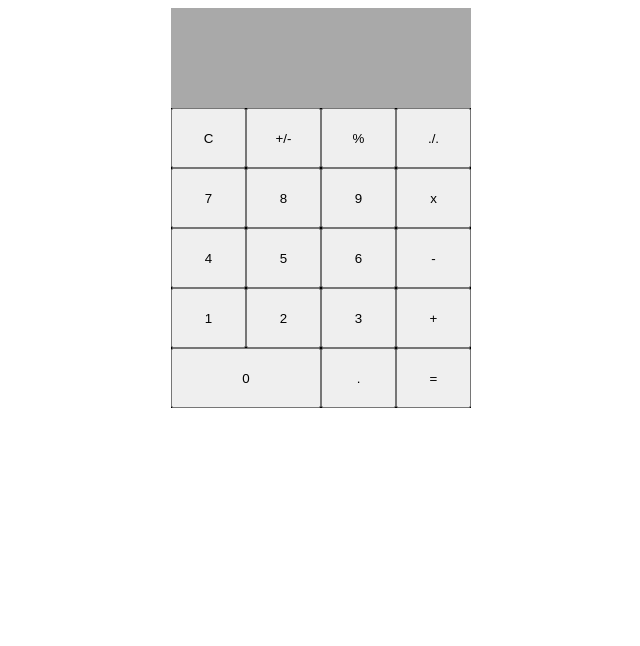
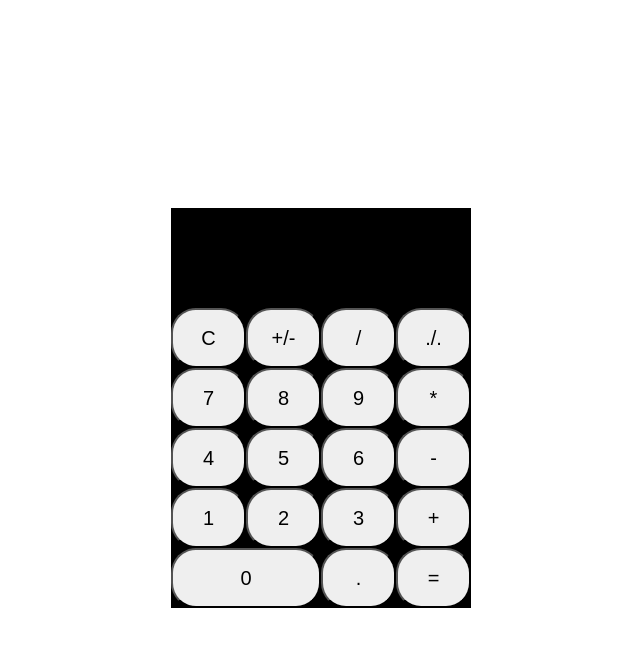
Before and after one commit to joaquinginzo/js-Calculator, a plain HTML site: page index.html in a window 1280 px wide. Both pictures are taken after a click on the button "+/-". Shown: the whole page, without its empty margins (319-959 px from the left). Drawn offline with Linux system fonts and the light colour scheme.

Commit message:
final first version

```diff
--- a/index.html
+++ b/index.html
@@ -13,27 +13,27 @@
 
         </div>
         <div class="calculator__keyboard">
-            <button class="calculator__keyboard__btn btn-c">C</button>
-            <button class="calculator__keyboard__btn btn-+/-">+/-</button>
-            <button class="calculator__keyboard__btn">%</button>
-            <button class="calculator__keyboard__btn">./.</button>
-            <button class="calculator__keyboard__btn">7</button>
-            <button class="calculator__keyboard__btn">8</button>
-            <button class="calculator__keyboard__btn">9</button>
-            <button class="calculator__keyboard__btn">x</button>
-            <button class="calculator__keyboard__btn">4</button>
-            <button class="calculator__keyboard__btn">5</button>
-            <button class="calculator__keyboard__btn">6</button>
-            <button class="calculator__keyboard__btn">-</button>
-            <button class="calculator__keyboard__btn">1</button>
-            <button class="calculator__keyboard__btn">2</button>
-            <button class="calculator__keyboard__btn">3</button>
-            <button class="calculator__keyboard__btn">+</button>
-            <button class="calculator__keyboard__btn btn--zero">0</button>
-            <button class="calculator__keyboard__btn">.</button>
-            <button class="calculator__keyboard__btn">=</button>
+            <button class="calculator__keyboard__btn operator__btn"  id="clear">C</button>
+            <button class="calculator__keyboard__btn operator__btn" id="plusminus">+/-</button>
+            <button class="calculator__keyboard__btn operator__btn" id="divide">/</button>
+            <button class="calculator__keyboard__btn operator_btn" id="percentage">./.</button>
+            <button class="calculator__keyboard__btn number__btn" id="num7">7</button>
+            <button class="calculator__keyboard__btn number__btn" id="num8">8</button>
+            <button class="calculator__keyboard__btn number__btn" id="num9">9</button>
+            <button class="calculator__keyboard__btn operator__btn" id="multiply">*</button>
+            <button class="calculator__keyboard__btn number__btn" id="num4">4</button>
+            <button class="calculator__keyboard__btn number__btn" id="num5">5</button>
+            <button class="calculator__keyboard__btn number__btn" id="num6">6</button>
+            <button class="calculator__keyboard__btn operator__btn" id="minus">-</button>
+            <button class="calculator__keyboard__btn number__btn" id="num1">1</button>
+            <button class="calculator__keyboard__btn number__btn" id="num2">2</button>
+            <button class="calculator__keyboard__btn number__btn" id="num3">3</button>
+            <button class="calculator__keyboard__btn operator__btn" id="plus">+</button>
+            <button class="calculator__keyboard__btn number__btn" id="zero">0</button>
+            <button class="calculator__keyboard__btn operator__btn" id="decimal">.</button>
+            <button class="calculator__keyboard__btn" id="equal">=</button>
         </div>
     </div>
-
+    <script src="main.js"></script>
 </body>
 </html>
--- /dev/null
+++ b/main.dev.js
@@ -0,0 +1,32 @@
+"use strict";
+
+var screen = document.querySelector(".calculator__screen");
+var numButtons = document.querySelectorAll(".number__btn");
+var opButtons = document.querySelectorAll(".operator__btn");
+var clear = document.querySelector("#clear");
+var plusMinus = document.querySelector("#plusminus");
+var decimal = document.querySelector("#decimal");
+var equal = document.querySelector("#equal");
+var operand = "";
+equal.addEventListener("click", function (event) {
+  var result = eval(operand + screen.textContent);
+  screen.textContent = result;
+});
+clear.addEventListener("click", function (event) {
+  screen.textContent = "";
+  operand = "";
+});
+numButtons.forEach(function (btn) {
+  btn.addEventListener('click', function (event) {
+    screen.textContent += btn.textContent;
+  });
+});
+opButtons.forEach(function (btn) {
+  btn.addEventListener('click', function (event) {
+    operand = Number(screen.textContent) + btn.textContent;
+    screen.textContent = "";
+  });
+}); //----------------------------------------------
+// To fix --> To check all chained operations
+//        --> Module, decimal.
+//        --> Catch user's errors.
--- /dev/null
+++ b/main.js
@@ -0,0 +1,49 @@
+
+const screen = document.querySelector(".calculator__screen");
+const numButtons = document.querySelectorAll(".number__btn");
+const opButtons = document.querySelectorAll(".operator__btn")
+const clear = document.querySelector("#clear");
+const plusMinus = document.querySelector("#plusminus");
+const decimal = document.querySelector("#decimal");
+const equal = document.querySelector("#equal")
+let operand = ""
+
+equal.addEventListener("click", event => {
+    let result = eval(operand + screen.textContent);
+    screen.textContent = result;
+});
+
+clear.addEventListener("click", event =>{
+    screen.textContent = ""
+    operand = ""
+});
+
+numButtons.forEach(btn => {
+    btn.addEventListener('click', event => {
+        screen.textContent += btn.textContent
+    })
+});
+
+opButtons.forEach(btn => {
+    btn.addEventListener('click', event => {
+        operand = Number (screen.textContent) + (btn.textContent);
+        screen.textContent = ""
+    })
+});
+
+
+
+
+
+
+
+
+
+
+
+
+
+//----------------------------------------------
+// To fix --> To check all chained operations
+//        --> Module, decimal.
+//        --> Catch user's errors.
--- a/style.scss
+++ b/style.scss
@@ -1,15 +1,20 @@
+
 .calculator{
+    padding-top: 200px;
     margin:auto;
     display: flex;
     flex-direction: column;
     height: 400px;
     width: 300px;
-    background-color: black;
     .calculator__screen{
-    background-color: darkgray;
+    background-color:black;
     height:100px;
     width: 300px;
     display: flex;
+    font-size: 36px;
+    justify-content: flex-end;
+    align-items: flex-end;
+    color: white;
     }
     .calculator__keyboard{
         display: grid;
@@ -17,11 +22,14 @@
         grid-template-rows: 1fr 1fr 1fr 1fr 1fr;
         height: 300px;
         width: 300px;
+        background-color:black;
+        color: lightgray;
+    }.calculator__keyboard__btn{
+        border-radius: 25px;
+        font-size: 20px;
     }
-    .btn--zero{
+    #zero{
         grid-column-start:1;
         grid-column-end: 3;
-
-
     }
 }
```
Also changed, not shown: style.css.
